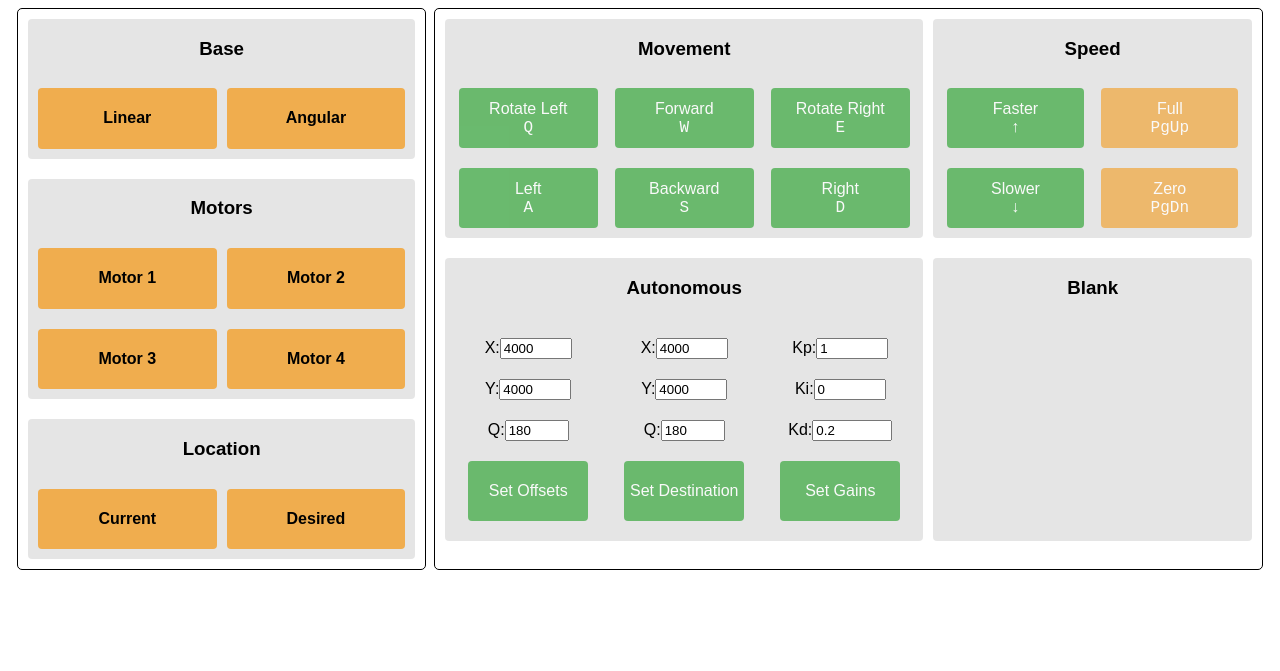
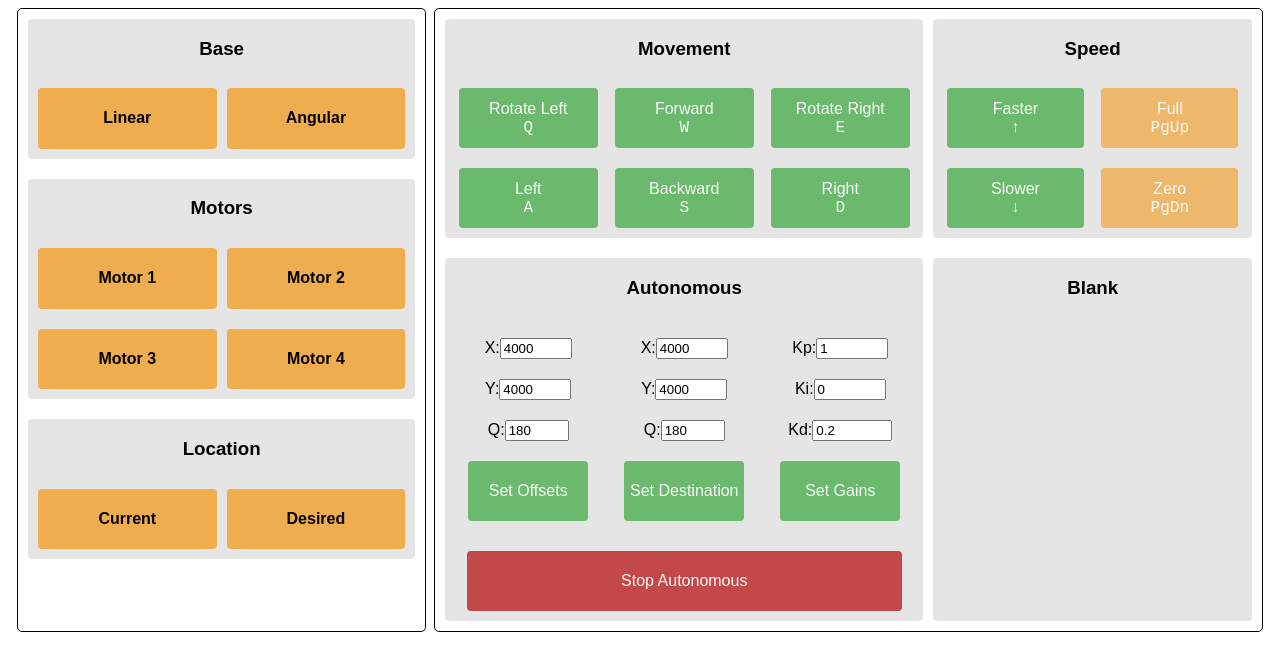
Before and after one commit to ethanmusser/meam510-gta, a plain HTML site: page esp32-slave/index.html in a window 1280 px wide. Shown: the part 129-800 px from the top of the page. Drawn offline with Linux system fonts and the light colour scheme; no server answers.

Commit message:
Adds stop autonomous function to web interface

```diff
--- a/esp32-slave/index.html
+++ b/esp32-slave/index.html
@@ -269,6 +269,11 @@
                                     </div>
                                 </div>
                             </div>
+                            <div class="row">
+                                <div class="btn_div" style="width: 100%;">
+                                    <button class="button danger" id="stop_auto_btn" onmousedown="stop_auto_btn_hit()">Stop Autonomous</button>
+                                </div>
+                            </div>
                         </div>
                     </div>
                     <div class="block" title="blank_ctrl" style="width: 40%;">
@@ -385,6 +390,11 @@
             xhttp.open("GET", res, true);
             xhttp.send();
         }
+        function stop_auto_btn_hit() {
+            var xhttp = new XMLHttpRequest();
+            xhttp.open("GET", "stop_auto_btn_hit", true);
+            xhttp.send();
+        }
         // Location Outputs
         setInterval(get_cur_pos, 200);
         setInterval(get_des_pos, 200);
```
Also changed, not shown: 2 other files.
